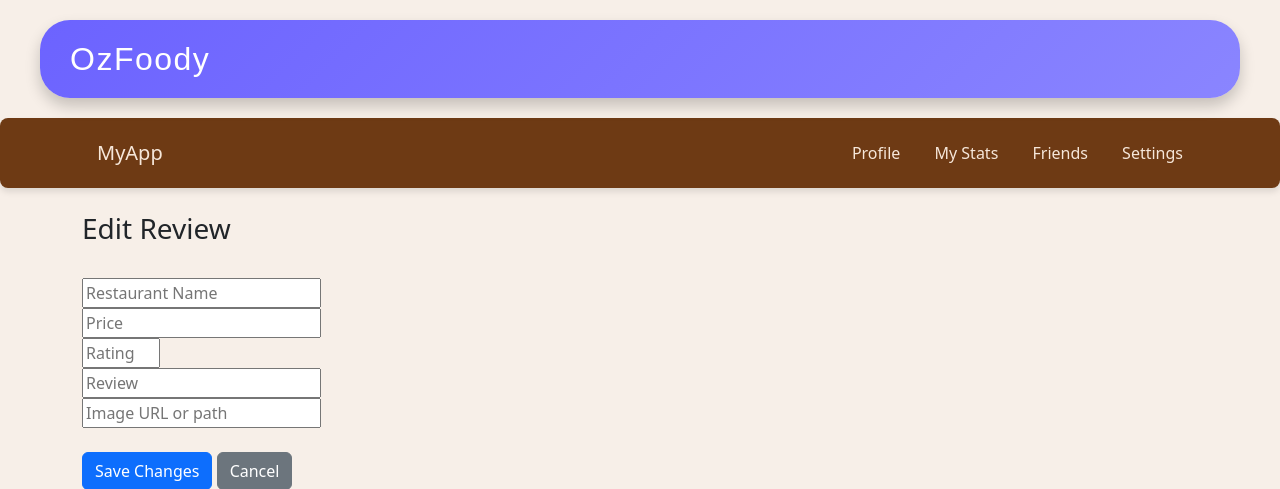
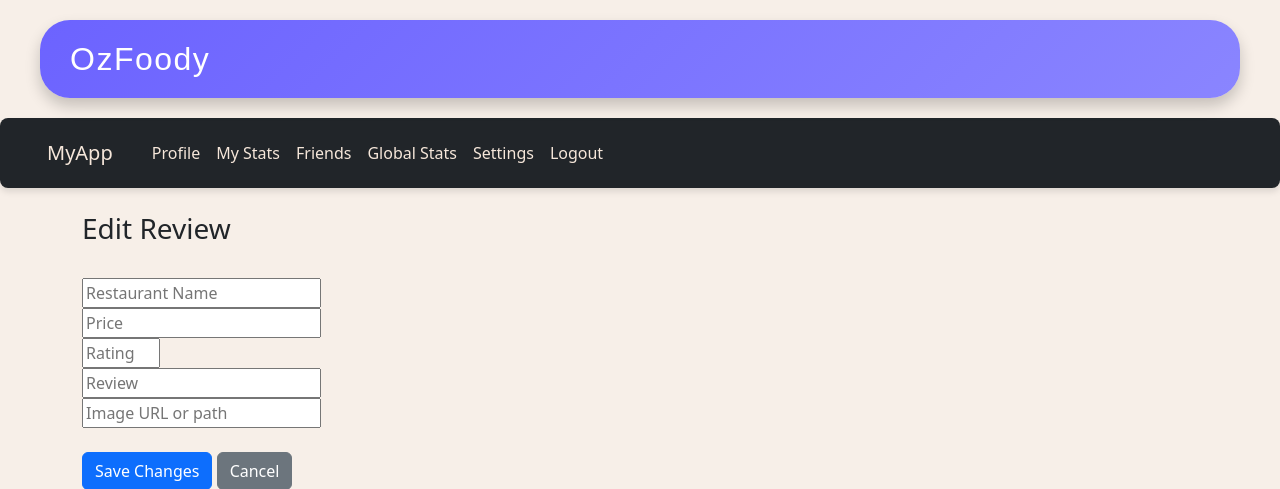
Before and after one commit to IanO7/CITS3403-Group-Project, a Flask app: page /edit_post/1 in a window 1280 px wide. Shown: the top 489 px of the page. Run offline with Flask 3, Linux system fonts and the light colour scheme; a user stored in the database is signed in; data comes from the database, SQL or seed files in the repository.

Commit message:
Fix navbar, accidentally deleted global_stats page when adding settings page.

```diff
--- a/app/templates/base.html
+++ b/app/templates/base.html
@@ -19,14 +19,33 @@
     <header>
         <a href="{{ url_for('views.landing') }}" class="logo">OzFoody</a>
     </header>
-    <nav class="navbar">
-        <div class="container">
-            <a href="/" class="navbar-brand">MyApp</a>
-            <div class="navbar-links">
-                <a href="/profile" class="{% if request.endpoint == 'views.profile' %}active{% endif %}">Profile</a>
-                <a href="/my_stats" class="{% if request.endpoint == 'views.my_stats' %}active{% endif %}">My Stats</a>
-                <a href="/friends" class="{% if request.endpoint == 'views.friends' %}active{% endif %}">Friends</a>
-                <a href="/settings" class="{% if request.endpoint == 'views.settings' %}active{% endif %}">Settings</a>
+    <nav class="navbar navbar-expand-lg navbar-dark bg-dark">
+        <div class="container-fluid">
+            <a class="navbar-brand" href="/">MyApp</a>
+            <button class="navbar-toggler" type="button" data-bs-toggle="collapse" data-bs-target="#navbarNav" aria-controls="navbarNav" aria-expanded="false" aria-label="Toggle navigation">
+                <span class="navbar-toggler-icon"></span>
+            </button>
+            <div class="collapse navbar-collapse" id="navbarNav">
+                <ul class="navbar-nav">
+                    <li class="nav-item">
+                        <a class="nav-link {% if request.endpoint == 'views.profile' %}active{% endif %}" href="{{ url_for('views.profile') }}">Profile</a>
+                    </li>
+                    <li class="nav-item">
+                        <a class="nav-link {% if request.endpoint == 'views.my_stats' %}active{% endif %}" href="{{ url_for('views.my_stats') }}">My Stats</a>
+                    </li>
+                    <li class="nav-item">
+                        <a class="nav-link {% if request.endpoint == 'views.friends' %}active{% endif %}" href="{{ url_for('views.friends') }}">Friends</a>
+                    </li>
+                    <li class="nav-item">
+                        <a class="nav-link {% if request.endpoint == 'views.global_stats' %}active{% endif %}" href="{{ url_for('views.global_stats') }}">Global Stats</a>
+                    </li>
+                    <li class="nav-item">
+                        <a class="nav-link {% if request.endpoint == 'views.settings' %}active{% endif %}" href="{{ url_for('views.settings') }}">Settings</a>
+                    </li>
+                    <li class="nav-item">
+                        <a class="nav-link" href="{{ url_for('auth.logout') }}">Logout</a>
+                    </li>
+                </ul>
             </div>
         </div>
     </nav>
```
